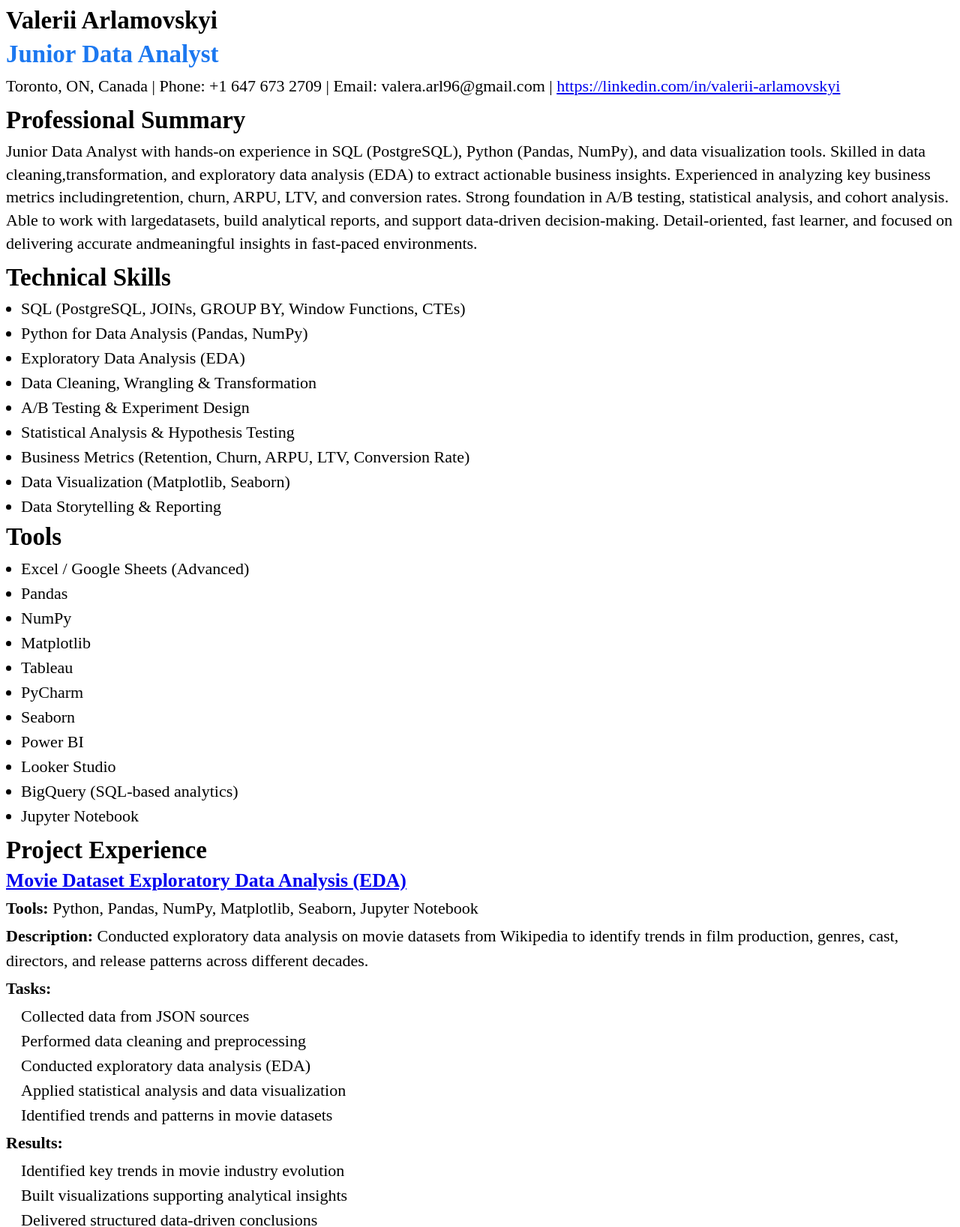
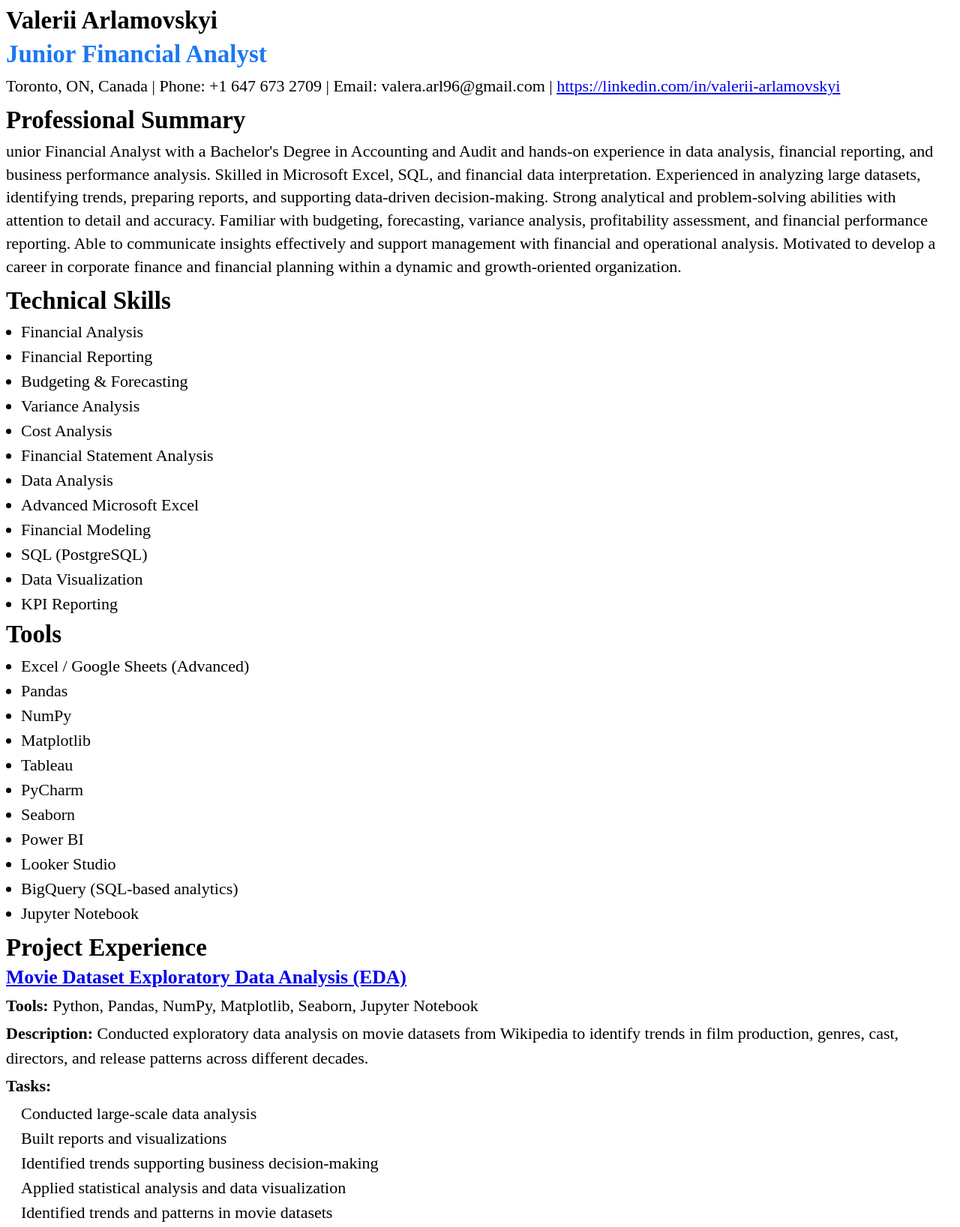
Before and after one commit to Valerii219/Resume-3, a website: page index.html in a window 1280 px wide. Shown: the top 1637 px of the page at 75% size. Drawn offline with Linux system fonts and the light colour scheme.

Commit message:
change for financial

```diff
--- a/index.html
+++ b/index.html
@@ -14,7 +14,7 @@
 <!-- HEADER -->
 <section>
   <h1>Valerii Arlamovskyi</h1>
-  <h2 class="posada">Junior Data Analyst</h2>
+  <h2 class="posada">Junior Financial Analyst</h2>
 
   <p>
     Toronto, ON, Canada | Phone: +1 647 673 2709 | Email: valera.arl96@gmail.com |
@@ -27,23 +27,27 @@
 <section>
   <h2>Professional Summary</h2>
   <p class="summary">
-    Junior Data Analyst with hands-on experience in SQL (PostgreSQL), Python (Pandas, NumPy), and data visualization tools. Skilled in data cleaning,transformation, and exploratory data analysis (EDA) to extract actionable business insights. Experienced in analyzing key business metrics includingretention, churn, ARPU, LTV, and conversion rates. Strong foundation in A/B testing, statistical analysis, and cohort analysis. Able to work with largedatasets, build analytical reports, and support data-driven decision-making.
-Detail-oriented, fast learner, and focused on delivering accurate andmeaningful insights in fast-paced environments.</p>
+    unior Financial Analyst with a Bachelor's Degree in Accounting and Audit and hands-on experience in data analysis, financial reporting, and business performance analysis. Skilled in Microsoft Excel, SQL, and financial data interpretation. Experienced in analyzing large datasets, identifying trends, preparing reports, and supporting data-driven decision-making.
+    Strong analytical and problem-solving abilities with attention to detail and accuracy. Familiar with budgeting, forecasting, variance analysis, profitability assessment, and financial performance reporting. Able to communicate insights effectively and support management with financial and operational analysis.
+    Motivated to develop a career in corporate finance and financial planning within a dynamic and growth-oriented organization.</p>
 </section>
 
 <!-- SKILLS (ATS KEYWORD OPTIMIZED) -->
 <section>
   <h2>Technical Skills</h2>
   <ul>
-    <li class="style_with">SQL (PostgreSQL, JOINs, GROUP BY, Window Functions, CTEs)</li>
-    <li class="style_with">Python for Data Analysis (Pandas, NumPy)</li>
-    <li class="style_with">Exploratory Data Analysis (EDA)</li>
-    <li class="style_with">Data Cleaning, Wrangling & Transformation</li>
-    <li class="style_with">A/B Testing & Experiment Design</li>
-    <li class="style_with">Statistical Analysis & Hypothesis Testing</li>
-    <li class="style_with">Business Metrics (Retention, Churn, ARPU, LTV, Conversion Rate)</li>
-    <li class="style_with">Data Visualization (Matplotlib, Seaborn)</li>
-    <li class="style_with">Data Storytelling & Reporting</li>
+    <li class="style_with">Financial Analysis</li>
+    <li class="style_with">Financial Reporting</li>
+    <li class="style_with">Budgeting & Forecasting</li>
+    <li class="style_with">Variance Analysis</li>
+    <li class="style_with">Cost Analysis</li>
+    <li class="style_with">Financial Statement Analysis</li>
+    <li class="style_with">Data Analysis</li>
+    <li class="style_with">Advanced Microsoft Excel</li>
+    <li class="style_with">Financial Modeling</li>
+    <li class="style_with">SQL (PostgreSQL)</li>
+    <li class="style_with">Data Visualization</li>
+    <li class="style_with">KPI Reporting</li>
   </ul>
 
   <h2>Tools</h2>
@@ -87,9 +91,9 @@ Detail-oriented, fast learner, and focused on delivering accurate andmeaningful
     <!-- TASKS -->
     <p class="paragraf_without"><b>Tasks:</b></p>
     <ul>
-      <li>Collected data from JSON sources</li>
-      <li>Performed data cleaning and preprocessing</li>
-      <li>Conducted exploratory data analysis (EDA)</li>
+      <li>Conducted large-scale data analysis</li>
+      <li>Built reports and visualizations</li>
+      <li>Identified trends supporting business decision-making</li>
       <li>Applied statistical analysis and data visualization</li>
       <li>Identified trends and patterns in movie datasets</li>
     </ul>
@@ -121,9 +125,9 @@ Detail-oriented, fast learner, and focused on delivering accurate andmeaningful
 
     <p class="paragraf_without"><b>Tasks:</b></p>
     <ul>
-      <li>Grouped data by date and campaign for performance analysis</li>
-      <li>Built visualizations (ROMI trends, spend distribution, rolling averages)</li>
-      <li>Performed correlation and regression analysis</li>
+      <li>Analyzed revenue, marketing costs, and return on investment (ROI)</li>
+      <li>Evaluated profitability of advertising campaigns</li>
+      <li>Performed variance and trend analysis across reporting periods</li>
     </ul>
 
     <p class="paragraf_without"><b>Results:</b></p>
@@ -185,9 +189,9 @@ Detail-oriented, fast learner, and focused on delivering accurate andmeaningful
   <h4 class="posada">Assistant Store Manager</h4>
   <p>2017 – 2022 | ATB Store</p>
   <ul>
-    <li class="style_with">Managed daily store operations and workflow coordination</li>
-    <li class="style_with">Oversaw inventory control and internal documentation</li>
-    <li class="style_with">Improved operational efficiency and team task distribution</li>
+    <li class="style_with">Assisted with budgeting and inventory cost control</li>
+    <li class="style_with">Prepared operational and sales reports</li>
+    <li class="style_with">Managed inventory reconciliation and documentation</li>
   </ul>
 </section>
 
```
